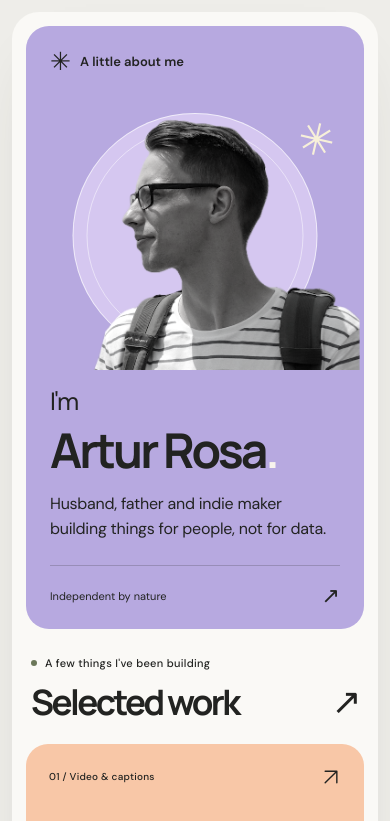
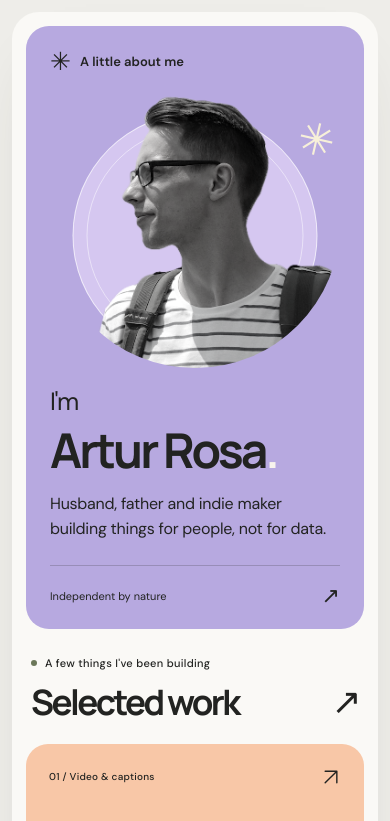
Before and after one commit to rossinek/frontend-sparkles, a Vue app in the folder portfolio/: page / in a window 390 px wide. Shown: the top 821 px of the page. Built offline with nearby package versions, Linux system fonts and the light colour scheme.

Commit message:
Crop portrait in a circle extending beyond its backdrop

```diff
--- a/portfolio/src/style.css
+++ b/portfolio/src/style.css
@@ -36,7 +36,7 @@ main:focus { outline: none; }
 .portrait-scene { height: 332px; position: relative; overflow: hidden; margin-top: 12px; }
 .portrait-circle { position: absolute; width: 265px; height: 265px; border: 1px solid #ffffffa8; border-radius: 50%; background: #d5c7f0; left: 50%; top: 45px; transform: translateX(-50%); }
 .portrait-circle::after { content: ''; position: absolute; inset: 13px; border: 1px solid #ffffff78; border-radius: 50%; }
-.portrait { width: 355px; max-width: none; height: 355px; object-fit: contain; position: absolute; bottom: -17px; left: 50%; transform: translateX(-50%); filter: grayscale(.96) contrast(1.05); }
+.portrait { width: 355px; max-width: none; height: 355px; object-fit: contain; position: absolute; bottom: -7px; left: 50%; transform: translateX(-50%); clip-path: circle(44% at 50% 53%); filter: grayscale(.96) contrast(1.05); }
 .portrait-spark { position: absolute; right: 23px; top: 51px; font-size: 49px; font-weight: 400; color: #f7f0d9; transform: rotate(13deg); }
 .bio-copy { padding: 18px 28px 26px; }
 .intro { font-size: 29px; letter-spacing: -1.4px; }
@@ -123,7 +123,7 @@ main:focus { outline: none; }
   .bio-copy { padding-left: 23px; padding-right: 23px; }
   .bio-copy h1 { font-size: 42px; }
   .bio-copy p { font-size: 15px; }
-  .portrait { width: 320px; height: 320px; }
+  .portrait { width: 320px; height: 320px; bottom: 7px; }
   .portrait-circle { width: 235px; height: 235px; top: 62px; }
   .portrait-spark { right: 17px; font-size: 39px; }
   .work-header h2 { letter-spacing: -2.5px; }
@@ -134,7 +134,7 @@ main:focus { outline: none; }
   .bio-card { display: grid; grid-template-columns: 1fr 1fr; }
   .bio-top { grid-column: 1 / -1; padding: 23px 24px 0; }
   .portrait-scene { grid-column: 2; grid-row: 2 / 4; height: 280px; margin: 0; }
-  .portrait { width: 300px; height: 300px; bottom: -22px; }
+  .portrait { width: 300px; height: 300px; bottom: -16px; }
   .portrait-circle { width: 205px; height: 205px; top: 50px; }
   .portrait-spark { top: 37px; right: 17px; }
   .bio-copy { grid-column: 1; grid-row: 2; padding-top: 35px; }
@@ -154,7 +154,7 @@ main:focus { outline: none; }
   .bio-card { display: flex; }
   .bio-top { padding: 23px 24px 0; }
   .portrait-scene { height: 290px; margin-top: 6px; }
-  .portrait { width: 330px; height: 330px; bottom: -31px; }
+  .portrait { width: 330px; height: 330px; bottom: -8px; }
   .portrait-circle { width: 245px; height: 245px; top: 33px; }
   .portrait-spark { right: 29px; top: 31px; font-size: 44px; }
   .bio-copy { padding: 15px 24px 24px; }
```
